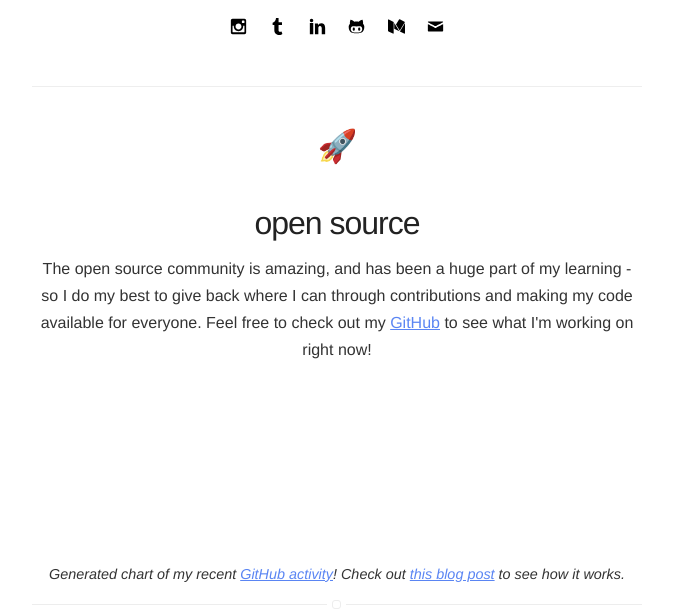
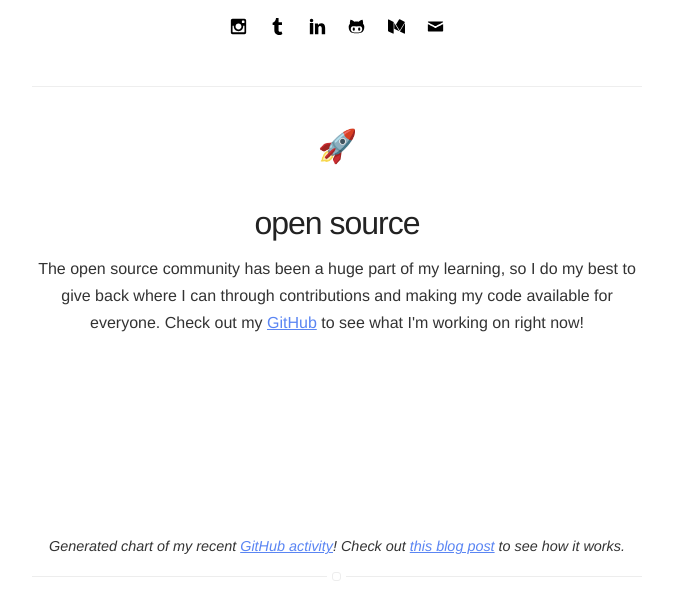
Before and after one commit to bobheadxi/bobheadxi.github.io, a Jekyll site: the page built from open-source/index.html, in a window 1280 px wide and 900 px high, scrolled down 394 px, cut to the strip 0-611 px from the top of the window. Shown: the whole strip, without its empty margins (303-976 px from the left). Built offline with Jekyll 4.4.1, drawn with Linux system fonts in a browser that asks for light colours; nearby versions of some CDN libraries; emoji names are drawn with the system emoji font.

Commit message:
reword open source blurb

```diff
--- a/open-source/index.html
+++ b/open-source/index.html
@@ -7,11 +7,8 @@ title: Open Source
 <h1 style="font-weight:500;margin-top:-0.5rem;margin-bottom:-0.2rem;text-align:center;">open source</h1>
 
 <p align="center">
-    The open source community is amazing, and has been a huge part of my learning
-    - so I do my best to give back where I can through contributions and
-    making my code available for everyone. Feel free to check out my
-    <a href="https://github.com/bobheadxi">GitHub</a> to see what I'm
-    working on right now!
+    The open source community has been a huge part of my learning, so I do my best to give back where I can through contributions and making my code available for everyone.
+    Check out my <a href="https://github.com/bobheadxi">GitHub</a> to see what I'm working on right now!
 </p>
 
 <!-- https://observablehq.com/@bumbeishvili/trying-out-rough -->
```
